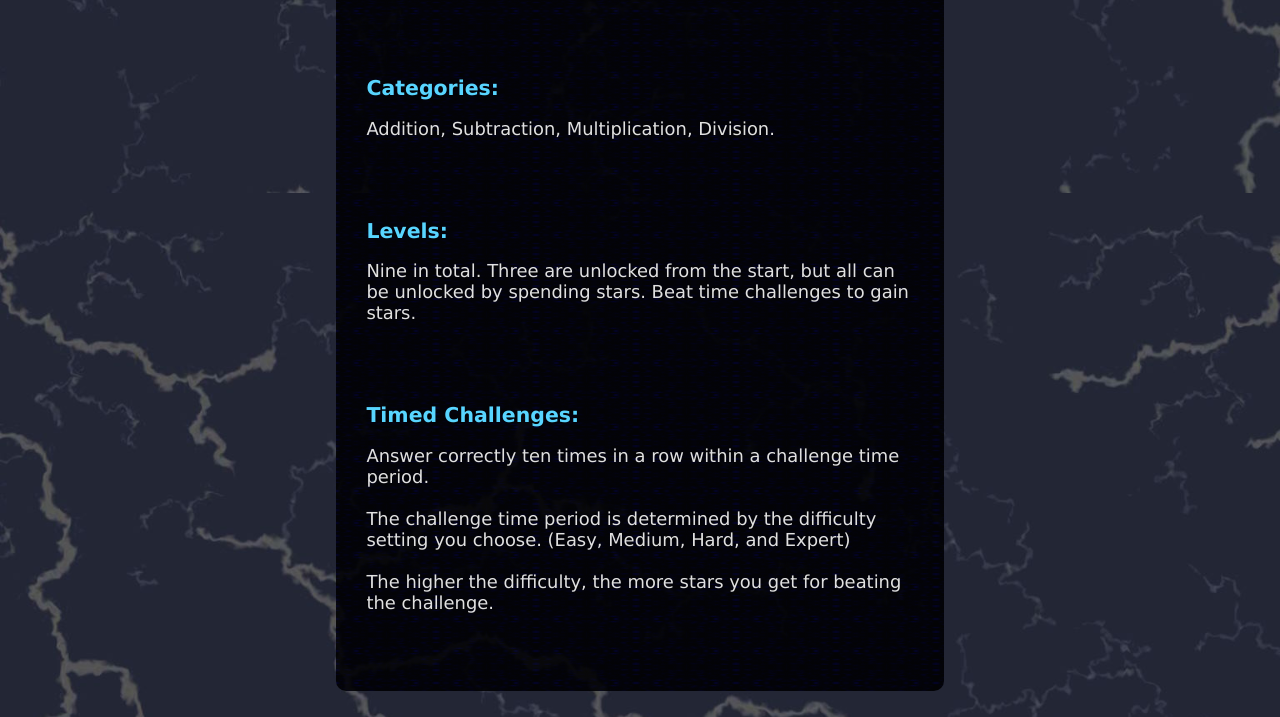
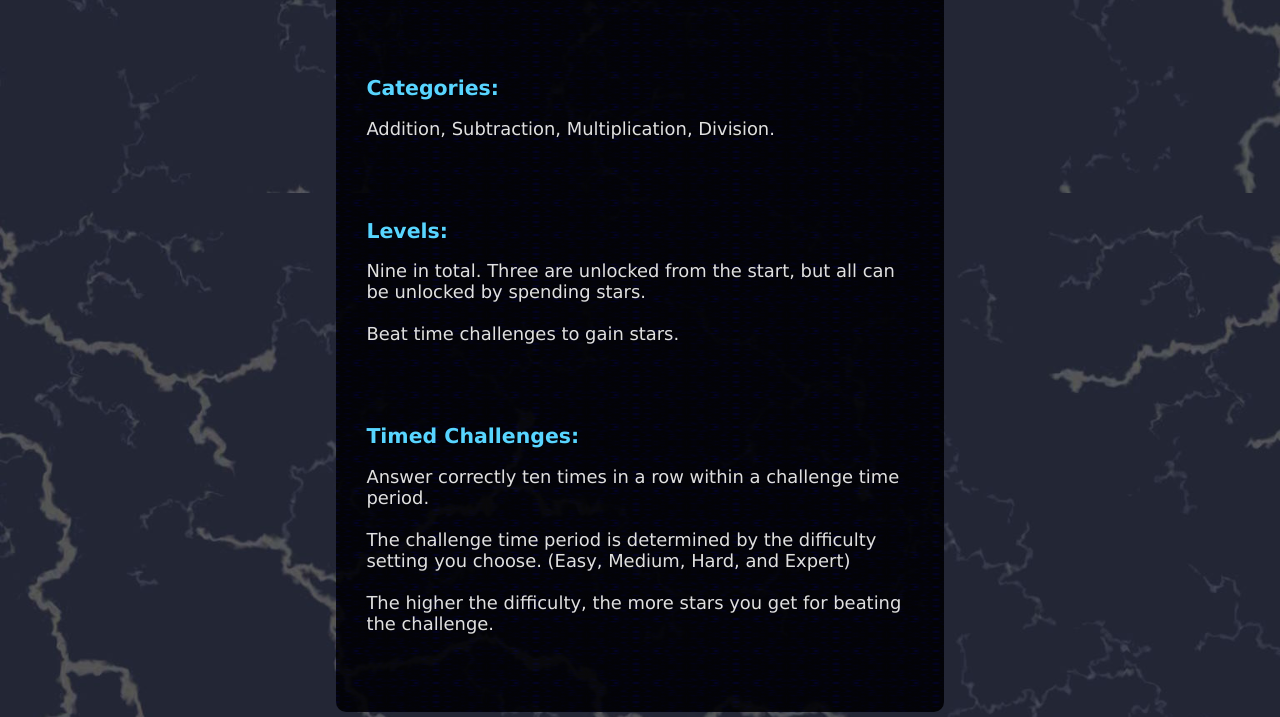
Before and after one commit to Madsir/madsirstudio.github.io, a Jekyll site: the page built from chinchillin/index.html, in a window 1280 px wide and 900 px high, scrolled down 707 px, cut to the strip 0-717 px from the top of the window. Built offline with Jekyll 4.4.1, drawn with Linux system fonts in a browser that asks for light colours; some of the changed lines change nothing that is shown.

Commit message:
Update index.html

```diff
--- a/chinchillin/index.html
+++ b/chinchillin/index.html
@@ -60,59 +60,43 @@
 </style>
 </head>
 <body>
-
-
 <div class="center">
-<iframe frameborder="0" src="https://itch.io/embed/1425556?border_width=5&amp;bg_color=120e23&amp;fg_color=d6e9ff&amp;link_color=d34efe&amp;border_color=3c3c3c" width="525" height="225"><a href="https://madsirstudio.itch.io/chinchilla-dance-party">Chinchilla Dance Party by Madsir Studio</a></iframe>	</div>
+	<iframe frameborder="0" src="https://itch.io/embed/1425556?border_width=5&amp;bg_color=120e23&amp;fg_color=d6e9ff&amp;link_color=d34efe&amp;border_color=3c3c3c" width="525" height="225"><a href="https://madsirstudio.itch.io/chinchilla-dance-party">Chinchilla Dance Party by Madsir Studio</a></iframe>
+</div>
 <div class="main">
   <br>
 	<br>
-
-	<!--
-		<div class="center">
-		<br>
-<iframe frameborder="0" src="https://itch.io/embed/1425556?border_width=5&amp;bg_color=141414&amp;fg_color=afbfd2&amp;link_color=5a91fa&amp;border_color=3c3c3c" width="560" height="175"><a href="https://madsirstudio.itch.io/chinchilla-dance-party">Chinchilla Dance Party by Madsir Studio</a></iframe>		<br>
-		<br>
-		</div> -->
 	<div class="around">
 	    <br>
 		<br>
-	<h1>
-	Chinchilla Dance Party</h1>
-<br><br><br>
+		<h1>Chinchilla Dance Party</h1>
+                <br>
+		<br>
+		<br>
 		<p>
-Solve the math problems to help these chinchillas keep their party going.<br><br>
+		Solve the math problems to help these chinchillas keep their party going.
+		<br>
+		<br>
 		This game is played using a mouse.</p><br>
 		<br>
 		<br>
-
-<h2>
-Categories: </h2>
-	<p>
-Addition, Subtraction, Multiplication, Division.</p>
-
-
-<br><br><br>
-
-<h2>
-Levels:</h2>
-	<p>
-Nine in total. Three are unlocked from the start, but all can be unlocked by spending stars. Beat time challenges to gain stars.</p>
-
-
+		<h2>Categories:</h2>
+		<p>Addition, Subtraction, Multiplication, Division.</p>
 		<br>
 		<br>
 		<br>
-
-
-<h2>
-Timed Challenges:</h2>
+		<h2>Levels:</h2>
+		<p>
+		Nine in total. Three are unlocked from the start, but all can be unlocked by spending stars.<br><br>Beat time challenges to gain stars.</p>
+		<br>
+		<br>
+		<br>
+		<h2>Timed Challenges:</h2>
 		<p>
 		Answer correctly ten times in a row within a challenge time period.
-	<br><br>
-
+		<br>
+		<br>
 		The challenge time period  is determined by the difficulty setting you choose. (Easy, Medium, Hard, and Expert) <br><br>
-
 		The higher the difficulty, the more stars you get for beating the challenge.</p>
 		<br>
 		<br>
@@ -126,39 +110,6 @@
 </div>
 <br>
 <br>
-	<!--
-  <div class="centerdiv">
-	<div class="row">
- 		<div class="columns">
-			<a href="/Assets/CDPInstruction.jpg"><img src="/Assets/CDPInstruction.jpg" alt="instruction" style="width:80%;display:block;margin-left:auto;margin-right:auto"></a>
-		</div>
- 		 <div class="columns">
-			<a href="/Assets/levels.jpg"><img src="/Assets/levels.jpg" alt="levels" style="width:80%;display:block;margin-left:auto;margin-right:auto"></a>
-		</div>
-	</div>
-	<br>
-	<br>
-	<div class="row">
-		<div class="columns">
-			<a href="/Assets/challenges.jpg"><img src="/Assets/challenges.jpg" alt="challenges" style="width:80%;display:block;margin-left:auto;margin-right:auto"></a>
-		</div>
-		<div class="columns">
-			<a href="/Assets/Division.jpg"><img src="/Assets/Division.jpg" alt="desert level" style="width:80%;display:block;margin-left:auto;margin-right:auto"></a>
-		</div>
-	</div>
-	<br>
-	<br>
-	<div class="row">
-		<div class="columns">
-			<a href="/Assets/CDPAddition.jpg"><img src="/Assets/CDPAddition.jpg" alt="addition" style="width:80%;display:block;margin-left:auto;margin-right:auto"></a>
-		</div>
-		<div class="columns">
-			<a href="/Assets/Ender.jpg"><img src="/Assets/Ender.jpg" alt="Ender" style="width:80%;display:block;margin-left:auto;margin-right:auto"></a>
-		</div>
-	</div>
-	<br>
-	<br>
-  </div> -->
 </div>
 </body>
 </html>
```
Lines whose indentation alone changed are shown as unchanged.
